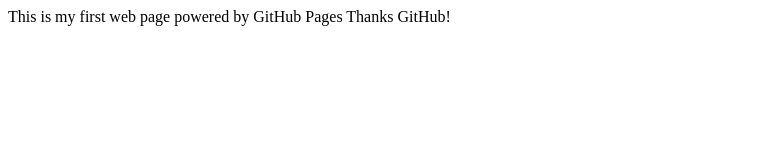
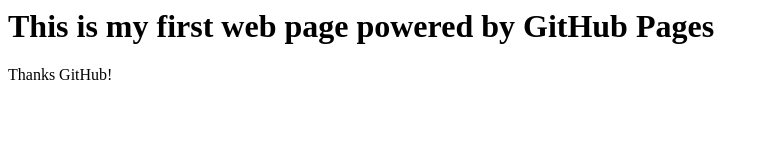
Before and after one commit to ericchnght/myfirstrepo, a plain HTML site: page index.html in a window 1280 px wide. Shown: the whole page, without its empty margins (0-769 px from the left). Drawn offline with Linux system fonts and the light colour scheme.

Commit message:
Update index.html

```diff
--- a/index.html
+++ b/index.html
@@ -1,5 +1,5 @@
 <html>
-<hl> This is my first web page powered by GitHub Pages </hl>
+<h1> This is my first web page powered by GitHub Pages </h1>
 
 Thanks GitHub!
 
```
